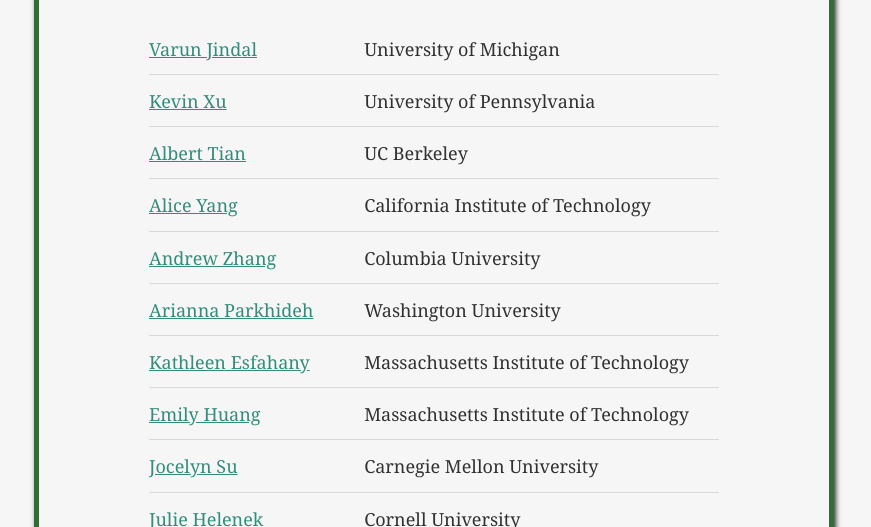
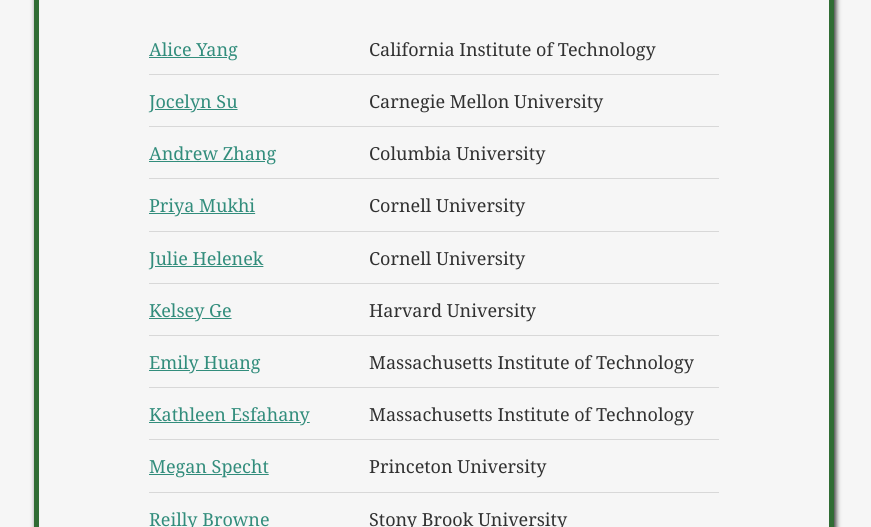
Before and after one commit to vjindal0112/stem-alumni-group-website, a Gatsby site: page /members in a window 1280 px wide. Shown: the part 425-952 px from the top of the page, without its empty margins (206-1077 px from the left). Built offline with nearby package versions, Linux system fonts and the light colour scheme; Gatsby itself is replaced by a stand-in of ours.

Commit message:
finish adding members and alphabetize

```diff
--- a/src/components/allMembers.js
+++ b/src/components/allMembers.js
@@ -21,7 +21,11 @@
   }
 `
 
-const listOfNames = [
+
+
+const AllMembers = () => {
+
+  var listOfNames = [
     ["Varun Jindal", "University of Michigan", "https://varunjindal.com"],
     [
       "Kevin Xu",
@@ -68,9 +72,22 @@
       "Cornell University",
       "https://www.linkedin.com/in/julie-helenek-29178b1a7/",
     ],
+    ["Matthew Broadbent", "Stony Brook University", "https://www.linkedin.com/in/matthew-broadbent-20a771178/"],
+    ["Megan Specht", "Princeton University", "https://www.linkedin.com/in/megan-specht-44a610192/"],
+    ["Reilly Browne", "Stony Brook University", "https://www.facebook.com/reilly.browne.98"],
+    ["Priya Mukhi", "Cornell University", "https://www.facebook.com/priya.mukhi.3304"],
+    ["Kelsey Ge", "Harvard University", "https://www.linkedin.com/in/kelseyge/"],
   ]
 
-const AllMembers = () => {
+  listOfNames.sort((a,b) => {
+    let uniA = a[1].toUpperCase();
+    let uniB = b[1].toUpperCase();
+    if(uniA > uniB) {
+      return 1;
+    } else {
+      return -1;
+    }
+  })
   return (
     <NamesContainer>
       <table>
```
Also changed, not shown: src/pages/index.js (+5 -3 lines). Lines whose indentation alone changed are shown as unchanged.
